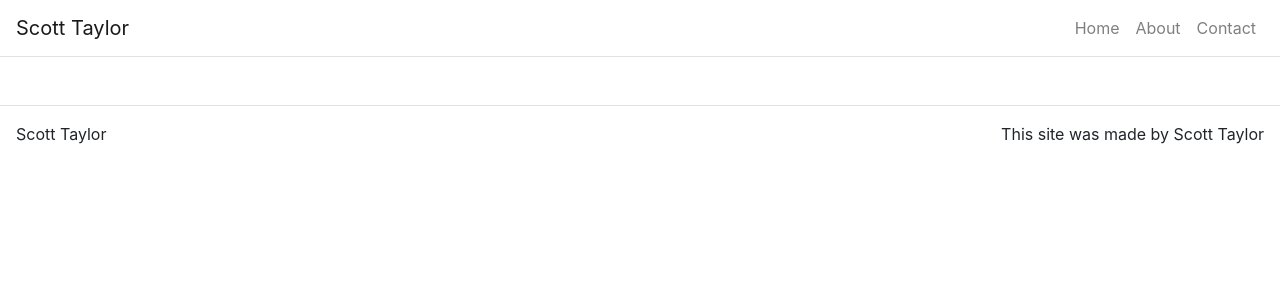
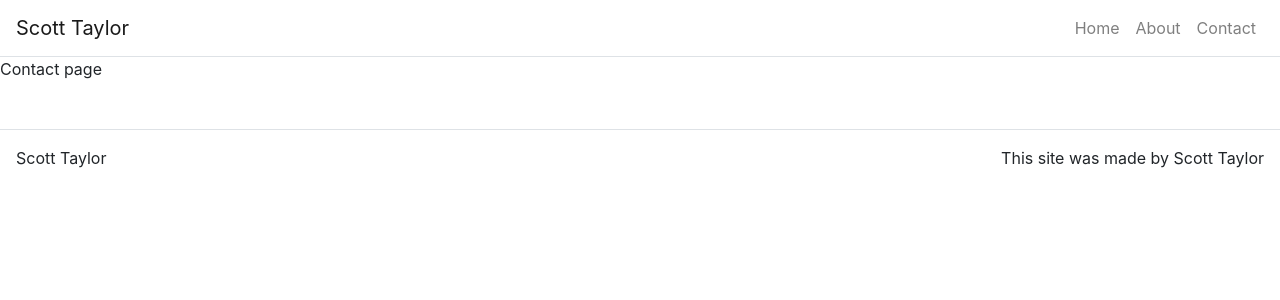
Before and after one commit to scottntaylor/React-Porfolio, a React (Create React App) app in the folder react-portfolio/: page /contact in a window 1280 px wide. Shown: the top 300 px of the page. Built offline with nearby package versions, Linux system fonts and the light colour scheme.

Commit message:
Routes set up

```diff
--- a/react-portfolio/src/App.js
+++ b/react-portfolio/src/App.js
@@ -6,7 +6,10 @@ import Nav from 'react-bootstrap/Nav';
 
 
 import './App.css';
-import Footer from './Components/Footer'
+import Footer from './Components/Footer';
+import HomePage from './Pages/home';
+import AboutPage from './Pages/about';
+import ContactPage from './Pages/contact';
 
 class App extends React.Component {
 
@@ -51,10 +54,16 @@ class App extends React.Component {
                 <Link className="nav-link" to="/">Home </Link>
                 <Link className="nav-link" to="/about">About </Link>
                 <Link className="nav-link" to="/contact">Contact </Link>
+
+
               </Nav>
+
             </NavBar.Collapse>
           </NavBar>
 
+          <Route path="/" exact render={()=><HomePage title={this.state.home.title} subtitle={this.state.home.subtitle} text={this.state.home.body} /> } />
+          <Route path="/about" exact render={()=><AboutPage title={this.state.home.title} /> } />
+          <Route path="/contact" exact render={()=><ContactPage title={this.state.home.title} /> } />
           <Footer/>
         </Container>
 
--- /dev/null
+++ b/react-portfolio/src/Pages/about.js
@@ -0,0 +1,12 @@
+import React from 'react';
+
+function AboutPage(props){
+
+    return(
+        <p> About page</p>
+    );
+
+
+}
+
+export default AboutPage;
--- /dev/null
+++ b/react-portfolio/src/Pages/contact.js
@@ -0,0 +1,12 @@
+import React from 'react';
+
+function ContactPage(props){
+
+    return(
+        <p>Contact page</p>
+    );
+
+
+}
+
+export default ContactPage;
--- /dev/null
+++ b/react-portfolio/src/Pages/home.js
@@ -0,0 +1,12 @@
+import React from 'react';
+
+function HomePage(props){
+
+    return(
+        <p>Homepage</p>
+    );
+
+
+}
+
+export default HomePage;
```
